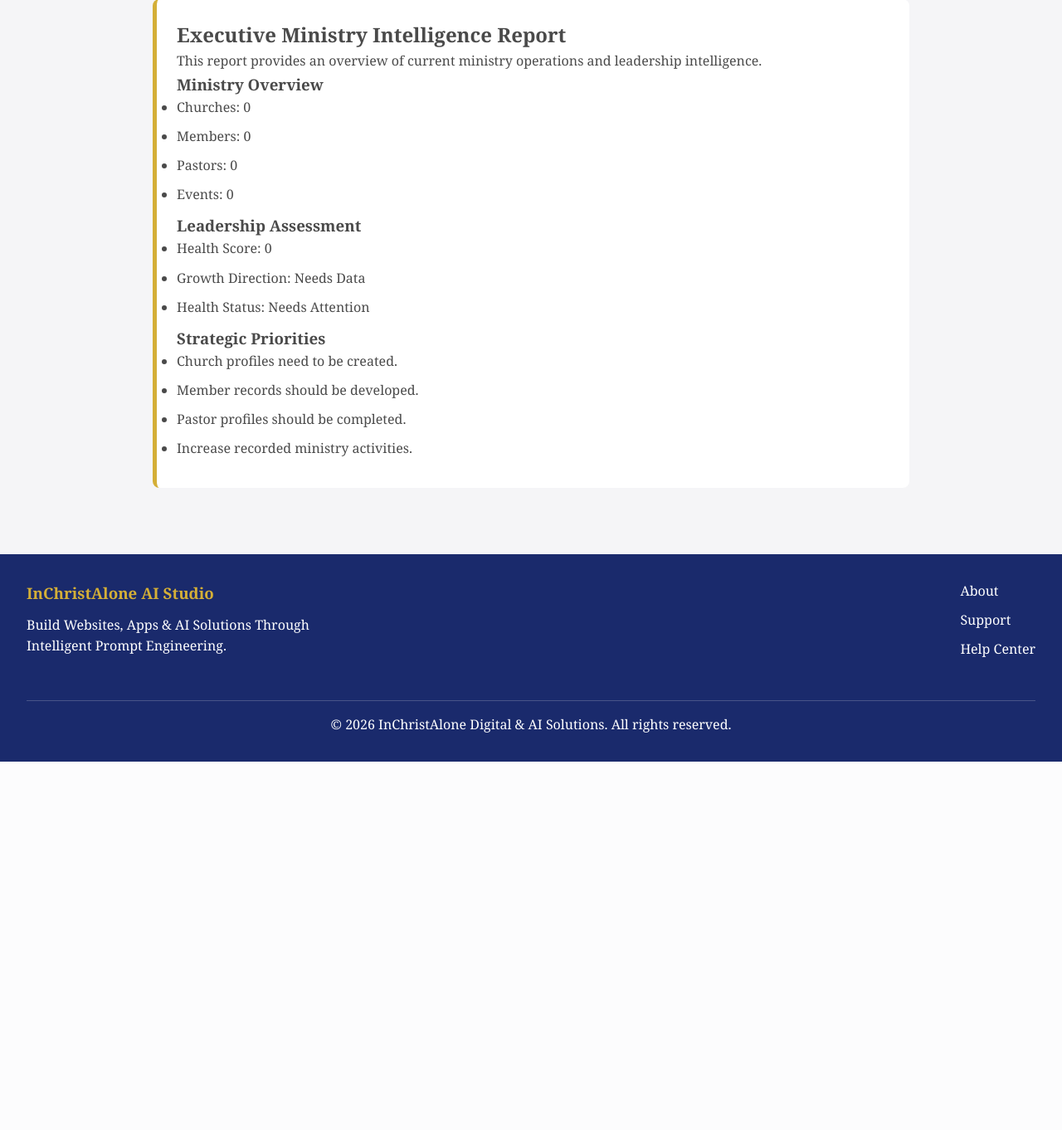
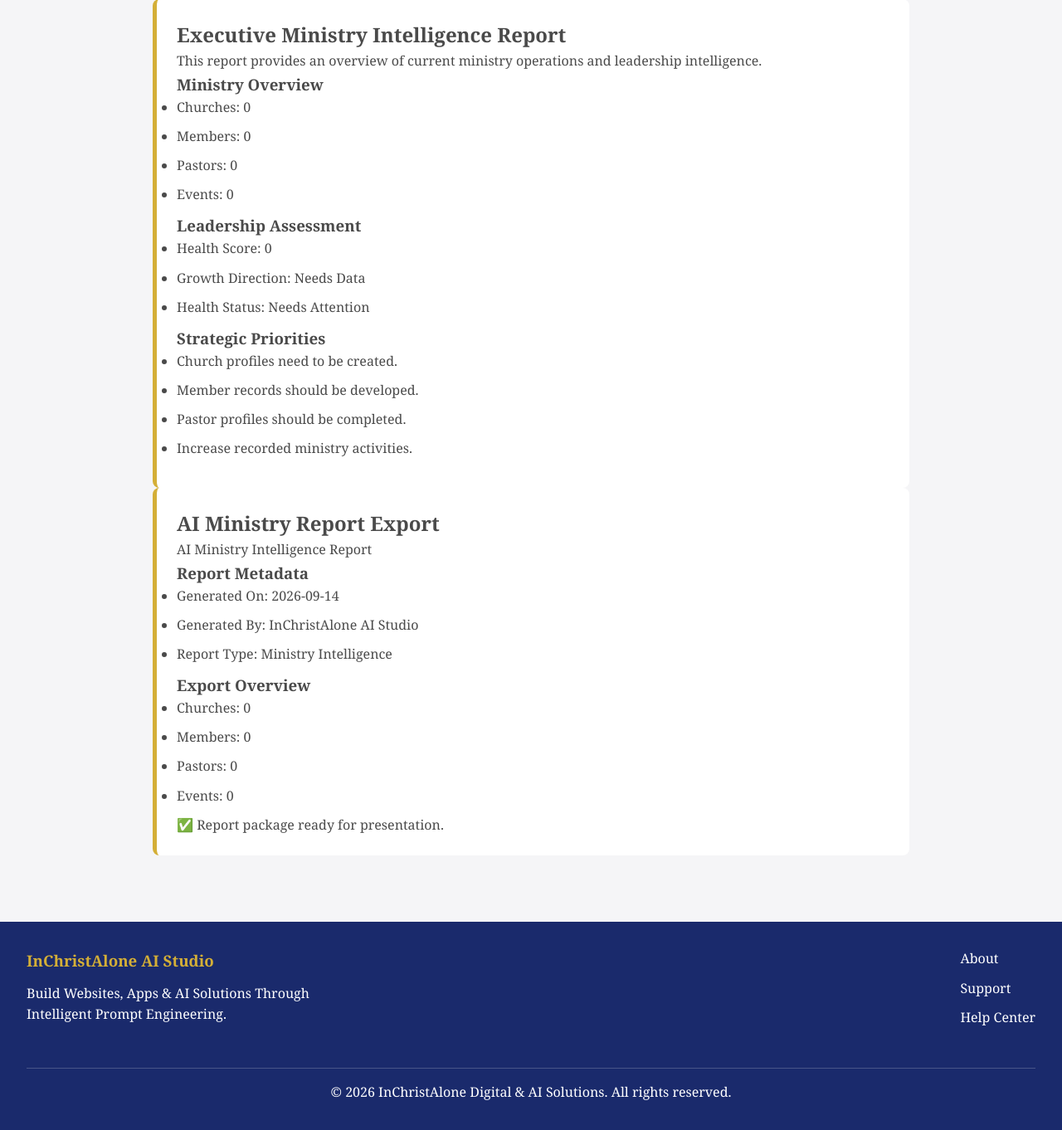
Before and after one commit to taiwolade-dot/InChristAlone-AI-Studio, a Flask app: page /ministry-intelligence in a window 1280 px wide. Shown: the part 4045-5407 px from the top of the page at 83% size. Before the commit the page ends 4963 px from the top, so only its background shows below. Run offline with Flask 3, Linux system fonts and the light colour scheme; data that the repository does not hold is empty.

Commit message:
Add ministry intelligence export layer

```diff
--- /dev/null
+++ b/modules/ministry_intelligence/export.py
@@ -0,0 +1,51 @@
+from datetime import datetime
+
+
+def generate_report_title():
+
+    return "AI Ministry Intelligence Report"
+
+
+def generate_report_metadata():
+
+    return {
+        "generated_on": datetime.now().strftime("%Y-%m-%d"),
+        "generated_by": "InChristAlone AI Studio",
+        "report_type": "Ministry Intelligence"
+    }
+
+
+def generate_export_summary(ministry_report):
+
+    executive = ministry_report.get(
+        "executive_summary",
+        {}
+    )
+
+    return {
+        "title": generate_report_title(),
+        "metadata": generate_report_metadata(),
+        "overview": {
+            "churches": executive.get("churches", 0),
+            "members": executive.get("members", 0),
+            "pastors": executive.get("pastors", 0),
+            "events": executive.get("events", 0)
+        }
+    }
+
+
+def generate_export_report(ministry_report):
+
+    return {
+        "report": generate_export_summary(
+            ministry_report
+        ),
+        "intelligence": ministry_report.get(
+            "intelligence_summary",
+            {}
+        ),
+        "actions": ministry_report.get(
+            "action_summary",
+            {}
+        )
+    }
--- a/modules/ministry_intelligence/routes.py
+++ b/modules/ministry_intelligence/routes.py
@@ -15,6 +15,7 @@ from .prediction import generate_prediction_report
 from .alerts import generate_alert_report
 from .strategy import generate_strategy_report
 from .report import generate_ministry_report
+from .export import generate_export_report
 
 
 @ministry_intelligence_bp.route("/ministry-intelligence")
@@ -74,6 +75,10 @@ def dashboard():
         strategy_report
     )
 
+    export_report = generate_export_report(
+        ministry_report
+    )
+
     return render_template(
         "ministry_intelligence/dashboard.html",
         summary=ministry_summary,
@@ -88,5 +93,6 @@ def dashboard():
         prediction_report=prediction_report,
         alert_report=alert_report,
         strategy_report=strategy_report,
-        ministry_report=ministry_report
+        ministry_report=ministry_report,
+        export_report=export_report
     )
--- a/modules/ministry_intelligence/templates/ministry_intelligence/dashboard.html
+++ b/modules/ministry_intelligence/templates/ministry_intelligence/dashboard.html
@@ -422,4 +422,66 @@ Health Status:
 
 </div>
 
+
+
+<div class="insight-card">
+
+<h2>AI Ministry Report Export</h2>
+
+<p>
+{{ export_report.report.title }}
+</p>
+
+<h3>Report Metadata</h3>
+
+<ul>
+<li>
+Generated On:
+{{ export_report.report.metadata.generated_on }}
+</li>
+
+<li>
+Generated By:
+{{ export_report.report.metadata.generated_by }}
+</li>
+
+<li>
+Report Type:
+{{ export_report.report.metadata.report_type }}
+</li>
+</ul>
+
+
+<h3>Export Overview</h3>
+
+<ul>
+<li>
+Churches:
+{{ export_report.report.overview.churches }}
+</li>
+
+<li>
+Members:
+{{ export_report.report.overview.members }}
+</li>
+
+<li>
+Pastors:
+{{ export_report.report.overview.pastors }}
+</li>
+
+<li>
+Events:
+{{ export_report.report.overview.events }}
+</li>
+</ul>
+
+
+<p>
+✅ Report package ready for presentation.
+</p>
+
+</div>
+
+
 {% endblock %}
```
